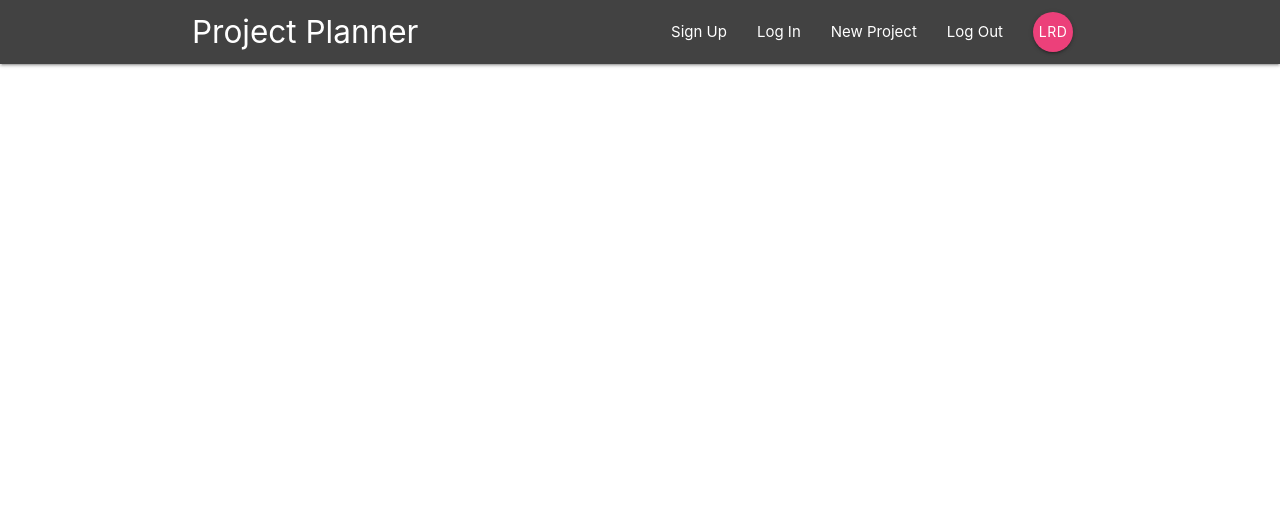
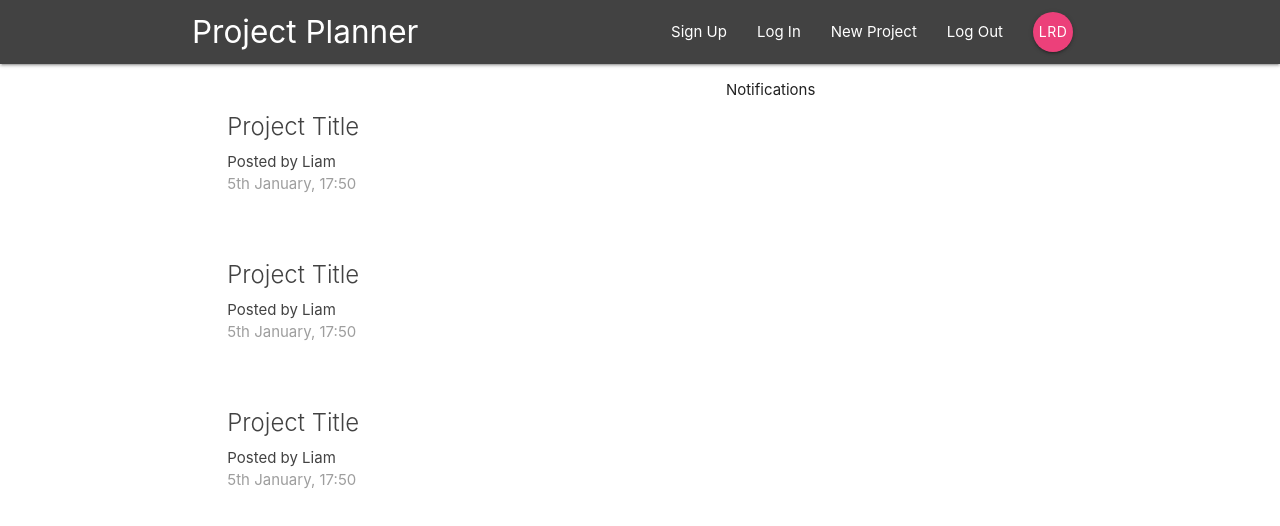
Before and after one commit to liamrdawson/project-planner, a React (Create React App) app: page / in a window 1280 px wide. Shown: the top 526 px of the page. Built offline with nearby package versions, Linux system fonts and the light colour scheme.

Commit message:
build Dashboard containing ProjectList and Notifications components

```diff
--- a/src/App.js
+++ b/src/App.js
@@ -1,12 +1,16 @@
 import React from 'react';
-import { BrowserRouter } from 'react-router-dom';
+import { BrowserRouter, Switch, Route } from 'react-router-dom';
 import Navbar from './components/layout/Navbar';
+import Dashboard from './components/dashboard/Dashboard';
 
 function App() {
   return (
     <BrowserRouter>
       <div className="App">
         <Navbar/>
+        <Switch>
+          <Route path='/' component={Dashboard} />
+        </Switch>
       </div>
     </BrowserRouter>
   );
--- a/src/components/dashboard/Dashboard.js
+++ b/src/components/dashboard/Dashboard.js
@@ -0,0 +1,22 @@
+import React, {Component} from 'react';
+import Notifications from './Notifications';
+import ProjectList from '../projects/ProjectList';
+
+class Dashboard extends Component {
+    render() {
+        return (
+            <div className="dashboard container">
+                <div className="row">
+                    <div className="col s12 m6">
+                        <ProjectList/>
+                    </div>
+                    <div className="col s12 m5 offset-m1">
+                        <Notifications/>
+                    </div>
+                </div>
+            </div>
+        )
+    }
+}
+
+export default Dashboard;
--- a/src/components/dashboard/Notifications.js
+++ b/src/components/dashboard/Notifications.js
@@ -0,0 +1,11 @@
+import React from 'react';
+
+const Notifications = () => {
+    return (
+        <div>
+            <p>Notifications</p>
+        </div>
+    )
+}
+
+export default Notifications;
--- a/src/components/projects/ProjectList.js
+++ b/src/components/projects/ProjectList.js
@@ -0,0 +1,35 @@
+import React from 'react';
+
+const ProjectList = () => {
+    return (
+        <div className="project-list section">
+
+            <div className="card z-depth-0 project-summary">
+                <div className="card-content grey-text text-darken-3">
+                    <span className="card-title">Project Title</span>
+                    <p>Posted by Liam</p>
+                    <p className="grey-text">5th January, 17:50</p>
+                </div>
+            </div>
+
+            <div className="card z-depth-0 project-summary">
+                <div className="card-content grey-text text-darken-3">
+                    <span className="card-title">Project Title</span>
+                    <p>Posted by Liam</p>
+                    <p className="grey-text">5th January, 17:50</p>
+                </div>
+            </div>
+
+            <div className="card z-depth-0 project-summary">
+                <div className="card-content grey-text text-darken-3">
+                    <span className="card-title">Project Title</span>
+                    <p>Posted by Liam</p>
+                    <p className="grey-text">5th January, 17:50</p>
+                </div>
+            </div>
+
+        </div>
+    )
+}
+
+export default ProjectList;
```
